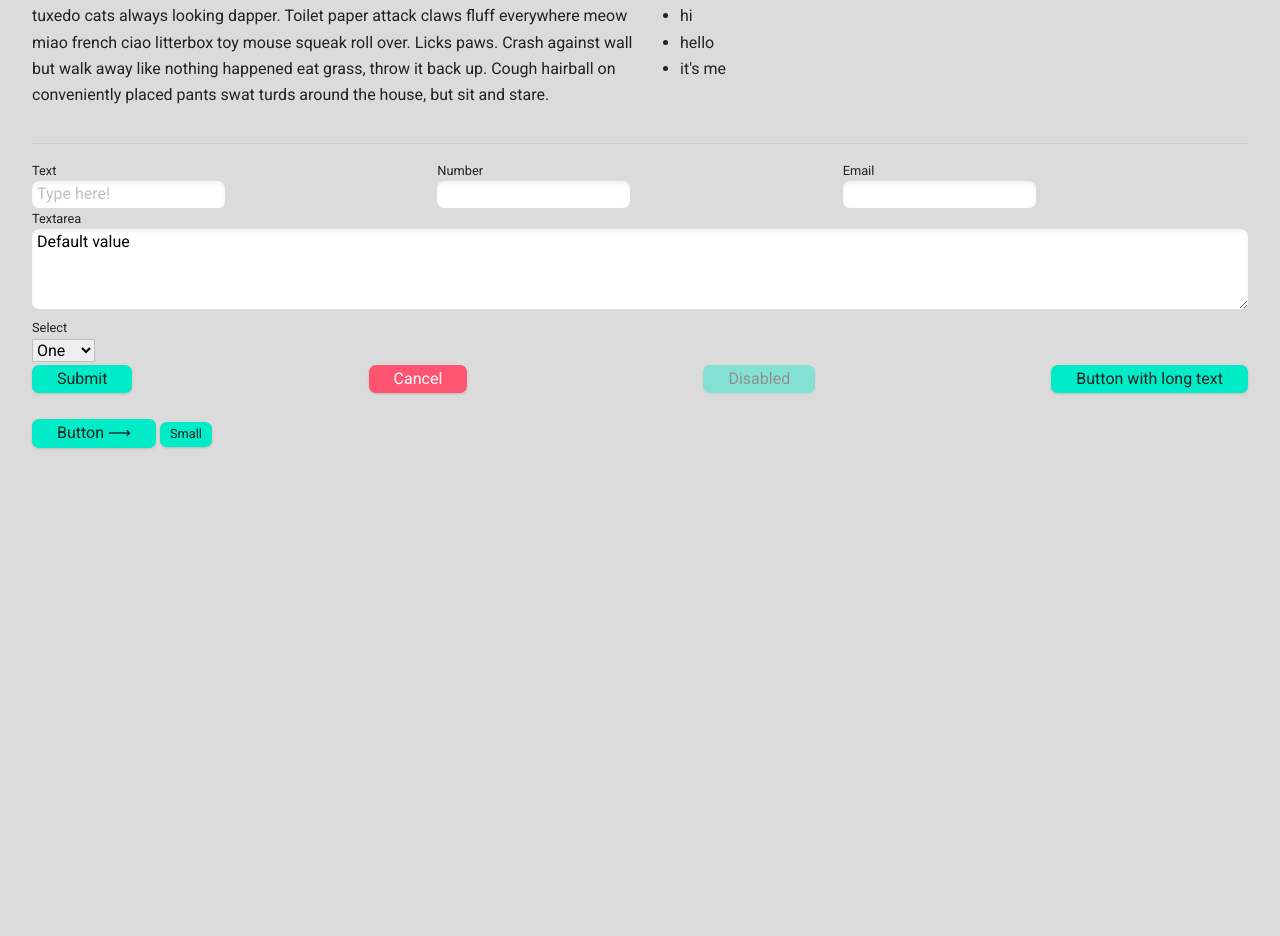
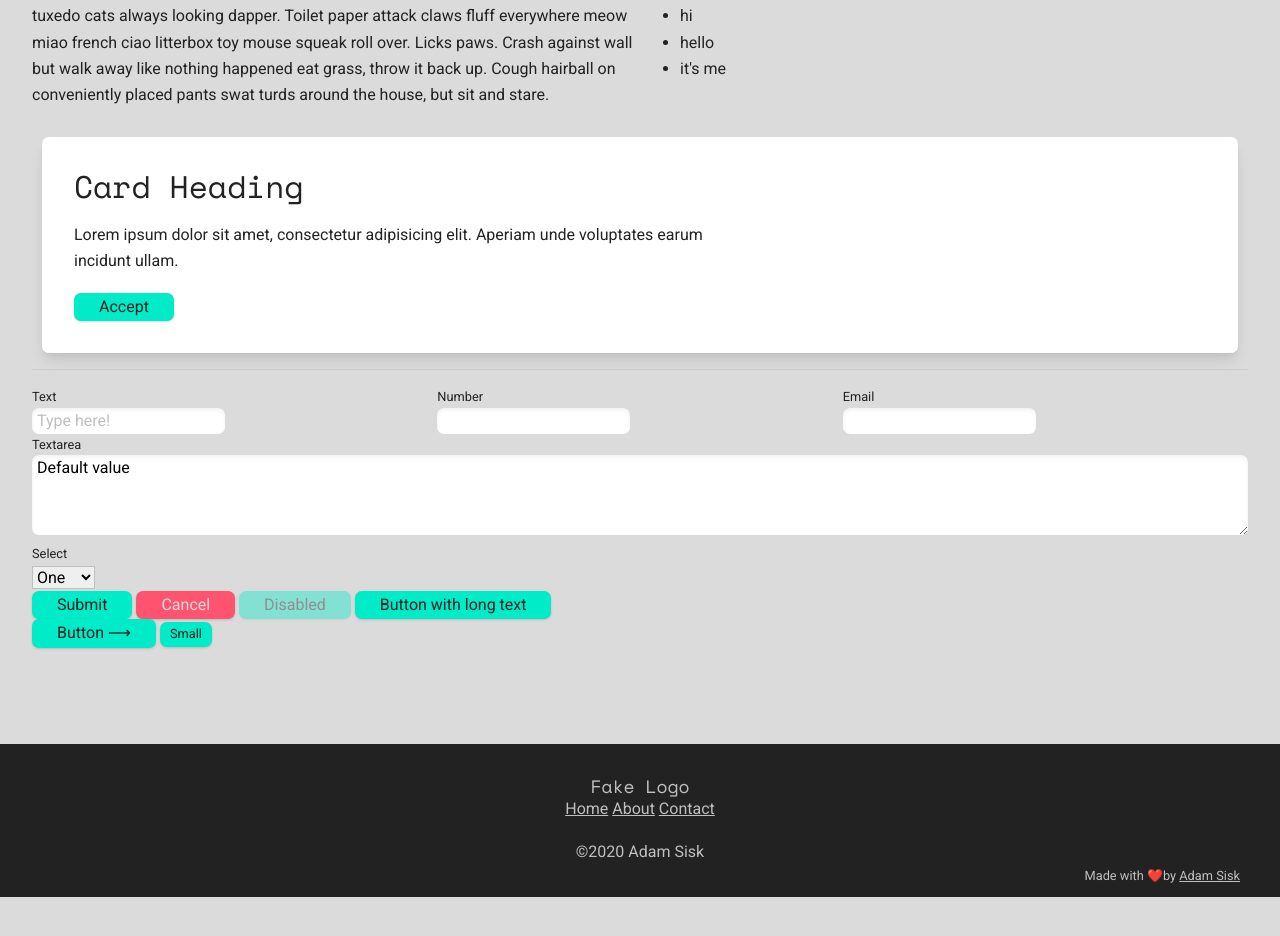
Before and after one commit to CalamityAdam/sisk-boilerplate, a website built with Parcel: page index.html in a window 1280 px wide. Shown: the part 900-1836 px from the top of the page. After the commit the page ends 1797 px from the top, so only its background shows below. Built offline with nearby package versions, Linux system fonts and the light colour scheme.

Commit message:
adds footer and card

```diff
--- a/css/style.css
+++ b/css/style.css
@@ -4,23 +4,25 @@
 :root {
   /* Colors */
   --black: #222;
+  --blackAlternate: #1b2d45;
+  --darkBlue: #00214d;
+  --gray: #bfbfbf;
+  --green: #00ebc7;
+  --lightBlue: #338bff;
+  --lightGray: #f2f4f6;
+  --offWhite: #dbdbdb;
+  --red: #ff5470;
   --softBlack: #333;
-  --blackAlternate: #1b2d45;
-  --red: #ff5470;
+  --white: #fff;
   --yellow: #fde24f;
-  --green: #00ebc7;
-  --darkBlue: #00214d;
-  --lightBlue: #338bff;
-  --gray: #bfbfbf;
-  --lightGray: #f2f4f6;
-  --white: #dbdbdb;
 
   /* Color Intentions */
+  --background: var(--offWhite);
+  --cardBg: var(--white);
+  --danger: var(--red);
+  --lineColor: var(--gray);
   --primary: var(--green);
-  --danger: var(--red);
-  --background: var(--white);
   --textColor: var(--black);
-  --lineColor: var(--gray);
 
   /* Styles */
   --line: solid 1px var(--lineColor);
@@ -55,6 +57,7 @@
   /* Positiong */
   --containerPadding: 2.5%;
   --headerHeight: 3rem;
+  --borderRadius: 7px;
 }
 
 /* https://type-scale.com/ */
@@ -72,7 +75,6 @@ html {
 
 body {
   background: var(--background);
-  padding-bottom: 700px; /* ! TEMPORARY */
   line-height: 1.65;
   color: var(--textColor);
   font-family: var(--bodyFont), sans-serif;
@@ -93,7 +95,30 @@ header {
   padding: 0 var(--containerPadding);
   width: 100%;
   height: var(--headerHeight);
-  color: var(--white);
+  color: var(--offWhite);
+}
+
+footer {
+  --footerTextColor: var(--gray);
+
+  background: var(--black);
+  padding: 2rem var(--containerPadding);
+  text-align: center;
+  color: var(--footerTextColor);
+}
+
+footer p {
+  margin-bottom: 0;
+  max-width: none;
+}
+
+footer a {
+  color: var(--foooterTextColor);
+}
+
+footer small {
+  margin-right: 0.5rem;
+  margin-bottom: 0.5rem;
 }
 
 p a,
@@ -106,7 +131,7 @@ blockquote a {
 header nav a {
   border-bottom: solid 2px var(--yellow);
   text-decoration: none;
-  color: white;
+  color: var(--offWhite);
 }
 
 header nav a + a {
@@ -157,13 +182,13 @@ small,
 
 .dark {
   --background: var(--blackAlternate);
-  --textColor: var(--white);
+  --textColor: var(--offWhite);
 }
 
 blockquote {
   margin: 10px;
   box-shadow: var(--shadow-l);
-  background: white;
+  background: var(--white);
   padding: 2em;
 }
 
@@ -175,7 +200,7 @@ label {
 input,
 textarea {
   border: none;
-  border-radius: 7px;
+  border-radius: var(--borderRadius);
   box-shadow: var(--shadow-inner);
   padding: 4px 5px;
 }
@@ -210,7 +235,7 @@ button {
   appearance: none;
   transition: 0.3s ease-in-out box-shadow;
   border: none;
-  border-radius: 7px;
+  border-radius: var(--borderRadius);
   box-shadow: var(--shadow-s);
   background-color: var(--buttonColor);
   padding: 5px 25px;
@@ -228,7 +253,7 @@ button[disabled] {
 
 button.cancel {
   --buttonColor: var(--danger);
-  --textColor: white;
+  --textColor: var(--offWhite);
 }
 
 button.small {
@@ -270,7 +295,27 @@ button.small {
   font-size: var(--baseFontSize);
 }
 
+.card {
+  margin: 10px;
+  border-radius: var(--borderRadius);
+  box-shadow: var(--shadow-l);
+  background: var(--cardBg);
+  padding: 2em;
+}
+
+.card > *:first-child {
+  margin-top: 0;
+}
+
+.card > *:last-child {
+  margin-bottom: 0;
+}
+
 @media only screen and (min-width: 600px) {
+  footer small {
+    float: right;
+  }
+
   :root {
     --baseFontSize: 112.5%; /* 18px */
   }
--- a/index.html
+++ b/index.html
@@ -26,12 +26,14 @@
 <body class="">
   <header>
     <h1 class="fake-logo">Fake Logo</h1>
+
     <nav>
       <a href="#">Home</a>
       <a href="#">About</a>
       <a href="#">Contact</a>
     </nav>
   </header>
+
   <main class="layout">
     <!-- Add your site or application content here -->
     <h1>howdy 👋</h1>
@@ -47,6 +49,7 @@
     </p>
 
     <h2>Hello world!</h2>
+
     <blockquote>
       Purr plan steps for <strong>world domination</strong> for funny little cat chirrup noise shaking upright tail when
       standing next to you you are a captive audience while sitting on the toilet, pet me and meow meow mama yet tuxedo
@@ -61,9 +64,11 @@
     <h5>Hello world!</h5>
     <h6>Hello world!</h6>
     <hr />
+
     <div class="grid">
       <p>
-        tuxedo cats always looking dapper. Toilet paper attack claws fluff everywhere meow miao french ciao litterbox toy
+        tuxedo cats always looking dapper. Toilet paper attack claws fluff everywhere meow miao french ciao litterbox
+        toy
         mouse squeak roll over. Licks paws. Crash against wall but walk away like nothing happened eat grass, throw it
         back
         up. Cough hairball on conveniently placed pants swat turds around the house, but sit and stare.
@@ -76,6 +81,14 @@
       </ul>
     </div>
 
+    <div class="card">
+      <h3>Card Heading</h3>
+      <p>
+        Lorem ipsum dolor sit amet, consectetur adipisicing elit. Aperiam unde voluptates earum incidunt ullam.
+      </p>
+      <button>Accept</button>
+    </div>
+
     <hr />
 
     <form>
@@ -84,30 +97,36 @@
           <label for="text">Text</label>
           <input id="text" type="text" placeholder="Type here!">
         </div>
+
         <div>
           <label for="number">Number</label>
           <input id="number" type="number">
         </div>
+
         <div>
           <label for="email">Email</label>
           <input id="email" type="email">
         </div>
       </div>
+
       <div>
         <label for="textarea">Textarea</label>
         <textarea id="textarea">Default value</textarea>
       </div>
+
       <div>
         <label for="select">Select</label>
         <select id="select" type="select">
           <option value="one">One</option>
           <option value="two">Two</option>
           <option value="three">Three</option>
+
           <optgroup label="Letters">
             <option value="a">A</option>
             <option value="b">B</option>
             <option value="c">C</option>
           </optgroup>
+
           <optgroup label="Roman Numerals">
             <option value="i">I</option>
             <option value="ii">II</option>
@@ -115,17 +134,30 @@
           </optgroup>
         </select>
       </div>
-      <div class="flex">
-        <button>Submit</button>
-        <button class="cancel">Cancel</button>
-        <button disabled>Disabled</button>
-        <button>Button with long text</button>
-      </div>
+
+
+      <button>Submit</button>
+      <button class="cancel">Cancel</button>
+      <button disabled>Disabled</button>
+      <button>Button with long text</button>
+
       <br />
       <button>Button &xrarr;</button>
       <button class="small">Small</button>
     </form>
+
   </main>
+
+  <footer>
+    <h3 class="fake-logo">Fake Logo</h3>
+    <nav>
+      <a href="#">Home</a>
+      <a href="#">About</a>
+      <a href="#">Contact</a>
+    </nav>
+    <p>&copy;2020 Adam Sisk</p>
+    <small>Made with ❤️by <a href="https://www.github.com/CalamityAdam">Adam Sisk</a></small>
+  </footer>
 
   <script src="js/vendor/modernizr-3.11.2.min.js"></script>
   <script src="js/plugins.js"></script>
```
